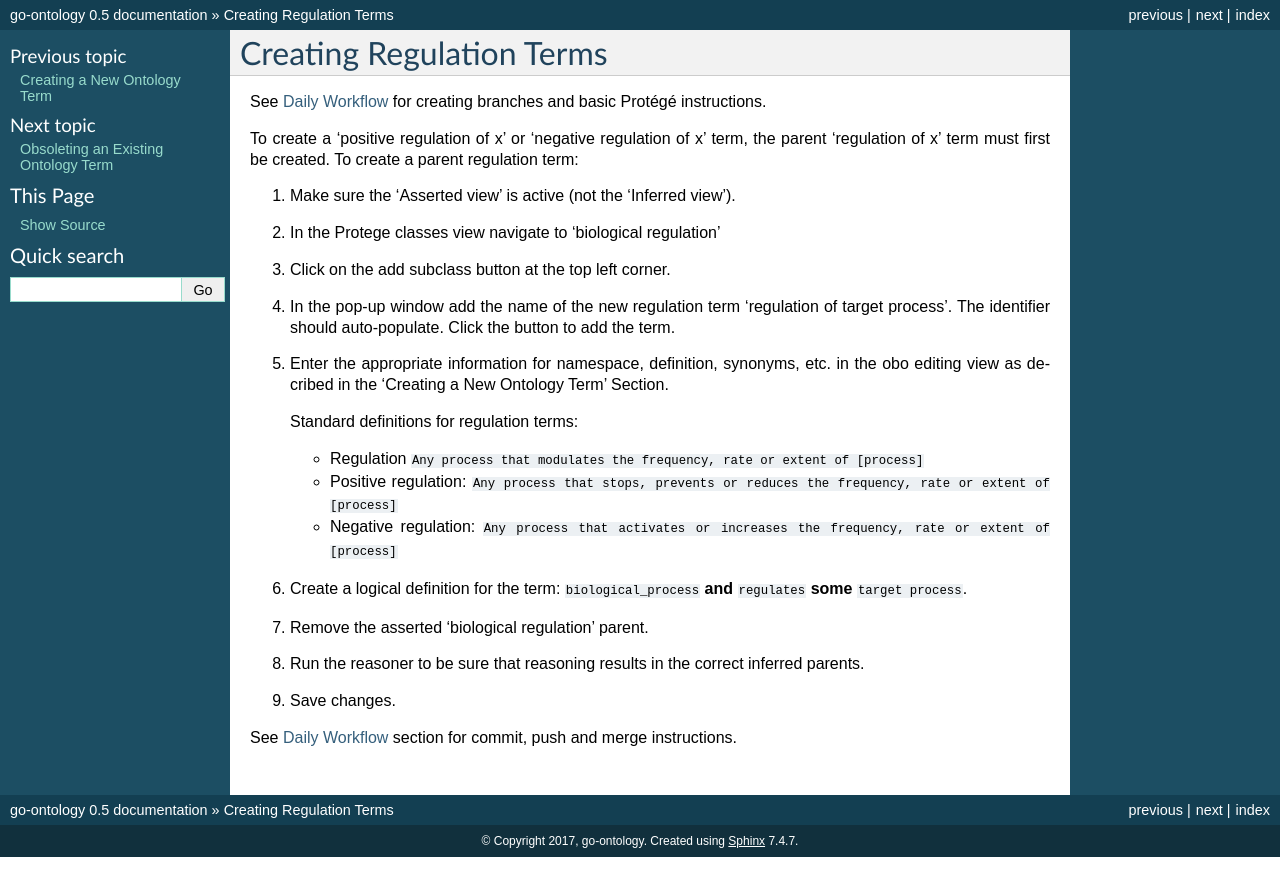
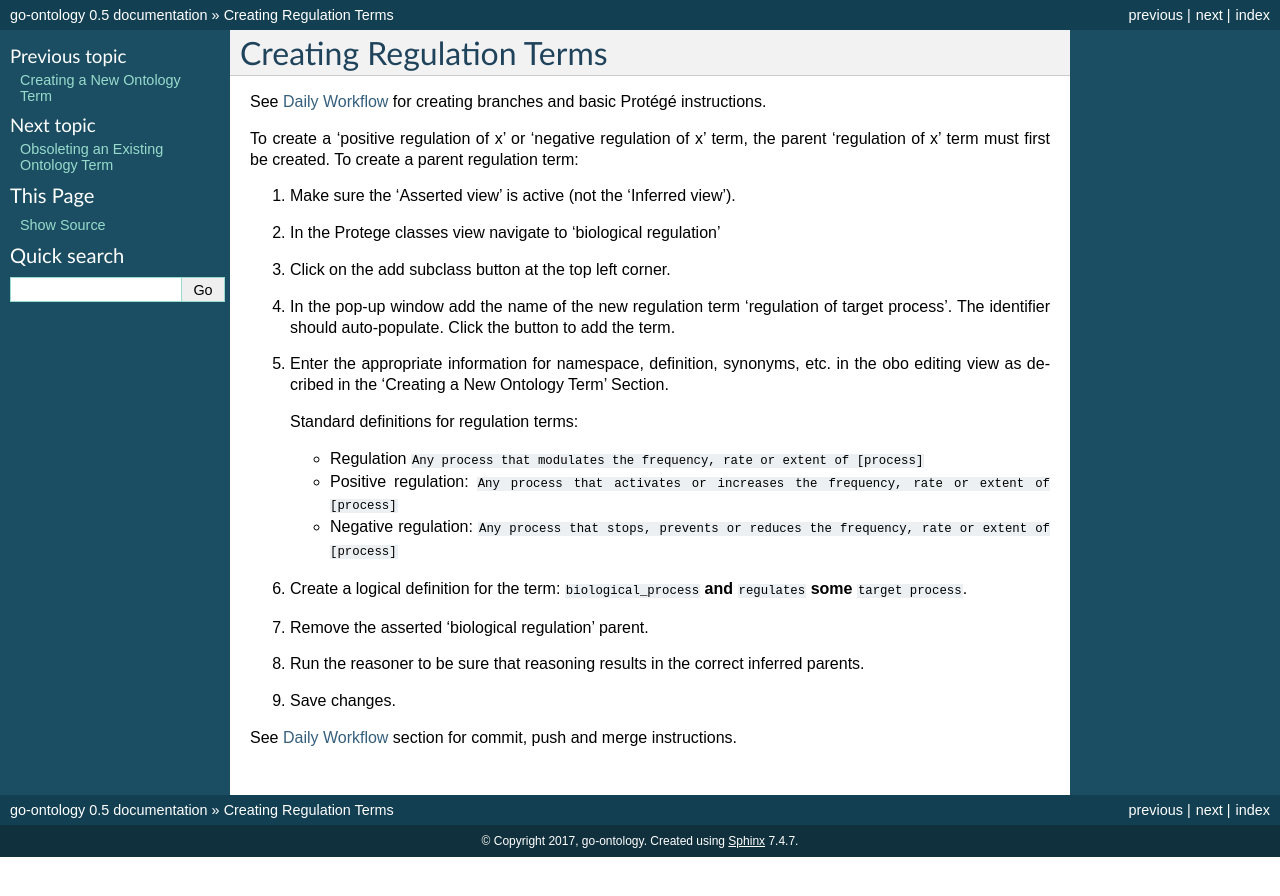
Before and after one commit to geneontology/go-ontology, a Sphinx documentation site: the page built from docs/NewRegTerm.md, in a window 1280 px wide. Shown: the top 896 px of the page. Built offline with Sphinx 7.4.7, drawn with Linux system fonts in a browser that asks for light colours.

````diff
--- a/docs/NewRegTerm.md
+++ b/docs/NewRegTerm.md
@@ -18,9 +18,9 @@ To create a 'positive regulation of x' or 'negative regulation of x' term, the p
 
    - Regulation ```Any process that modulates the frequency, rate or extent of [process]```
 
-   - Positive regulation: ```Any process that stops, prevents or reduces the frequency, rate or extent of [process]```
+   - Positive regulation: ```Any process that activates or increases the frequency, rate or extent of [process]```
 
-   - Negative regulation: ```Any process that activates or increases the frequency, rate or extent of [process]```
+   - Negative regulation: ```Any process that stops, prevents or reduces the frequency, rate or extent of [process]```
 
 6. Create a logical definition for the term: ```biological_process``` __and__ ```regulates``` __some__ ```target process```.
 
````
